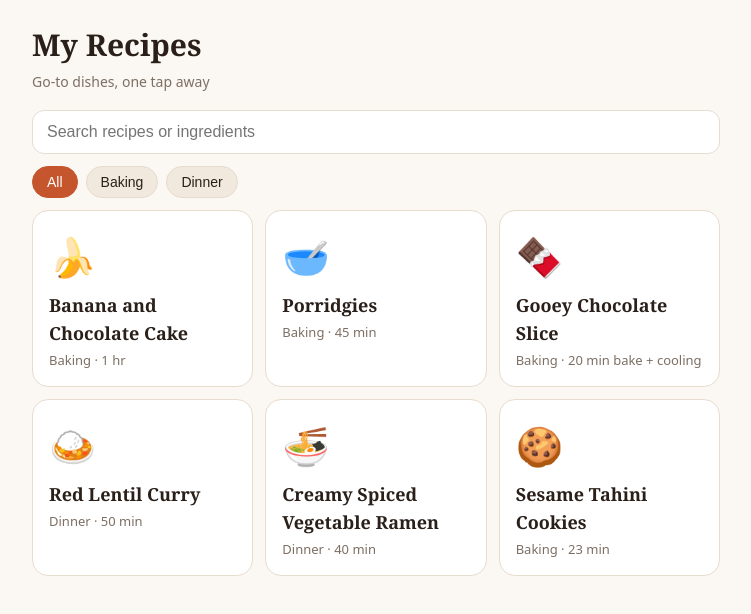
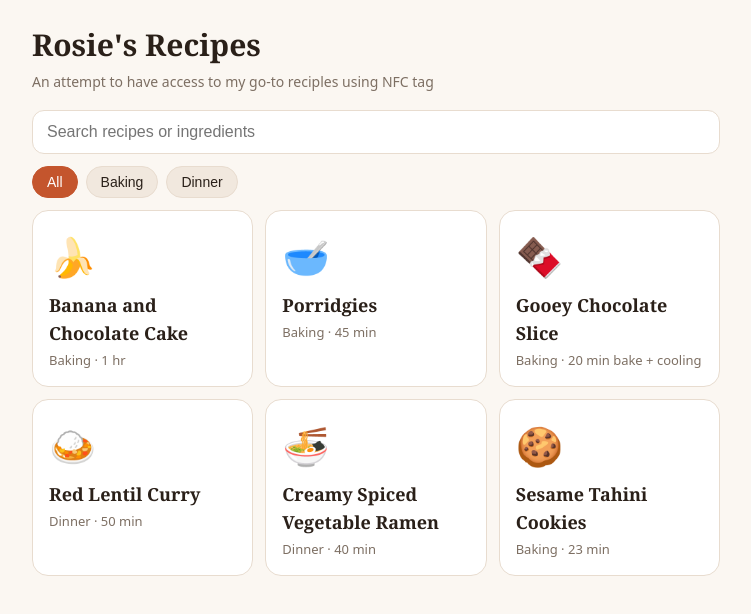
Before and after one commit to rosienevy/Recipes, a plain HTML site: page index.html in a window 1280 px wide. Shown: the whole page, without its empty margins (264-1015 px from the left). Drawn offline with Linux system fonts and the light colour scheme.

Commit message:
Change title to 'Rosie's Recipes' and update text

```diff
--- a/index.html
+++ b/index.html
@@ -3,7 +3,7 @@
 <head>
 <meta charset="utf-8">
 <meta name="viewport" content="width=device-width, initial-scale=1, viewport-fit=cover">
-<title>My Recipes</title>
+<title>Rosie's Recipes</title>
 <style>
 :root{--bg:#fbf7f2;--card:#fff;--text:#2a2019;--muted:#7d6f63;--accent:#c4552d;--chip:#f1e8de;--line:#e8dccf;box-sizing:border-box;padding-top:env(safe-area-inset-top,0px);padding-bottom:env(safe-area-inset-bottom,0px)}
 @media (prefers-color-scheme:dark){:root:not([data-theme="light"]){--bg:#1a1512;--card:#261e19;--text:#f4ebe2;--muted:#b5a597;--accent:#f0805a;--chip:#372b23;--line:#493a30}}
@@ -77,7 +77,7 @@ const fmt=n=>{n=Math.round(n*100)/100;return String(n)};
 
 function list(){
  const f=RECIPES.filter(r=>(cat==='All'||r.cat===cat)&&(r.title+' '+r.ing.map(i=>i[2]).join(' ')).toLowerCase().includes(q.toLowerCase()));
- app.innerHTML=`<h1>My Recipes</h1><p class="sub">Go-to dishes, one tap away</p>
+ app.innerHTML=`<h1>Rosie's Recipes</h1><p class="sub">An attempt to have access to my go-to reciples using NFC tag</p>
  <input type="search" id="s" placeholder="Search recipes or ingredients" value="${q.replace(/"/g,'&quot;')}">
  <div class="chips">${cats.map(c=>`<button class="chip ${c===cat?'on':''}" data-c="${c}">${c}</button>`).join('')}</div>
  <div class="grid">${f.map(r=>`<a class="card" href="#${r.id}"><div class="e">${r.emoji}</div><h2>${r.title}</h2><div class="meta">${r.cat} · ${r.time}</div></a>`).join('')||'<p class="empty">No recipes found.</p>'}</div>`;
```
